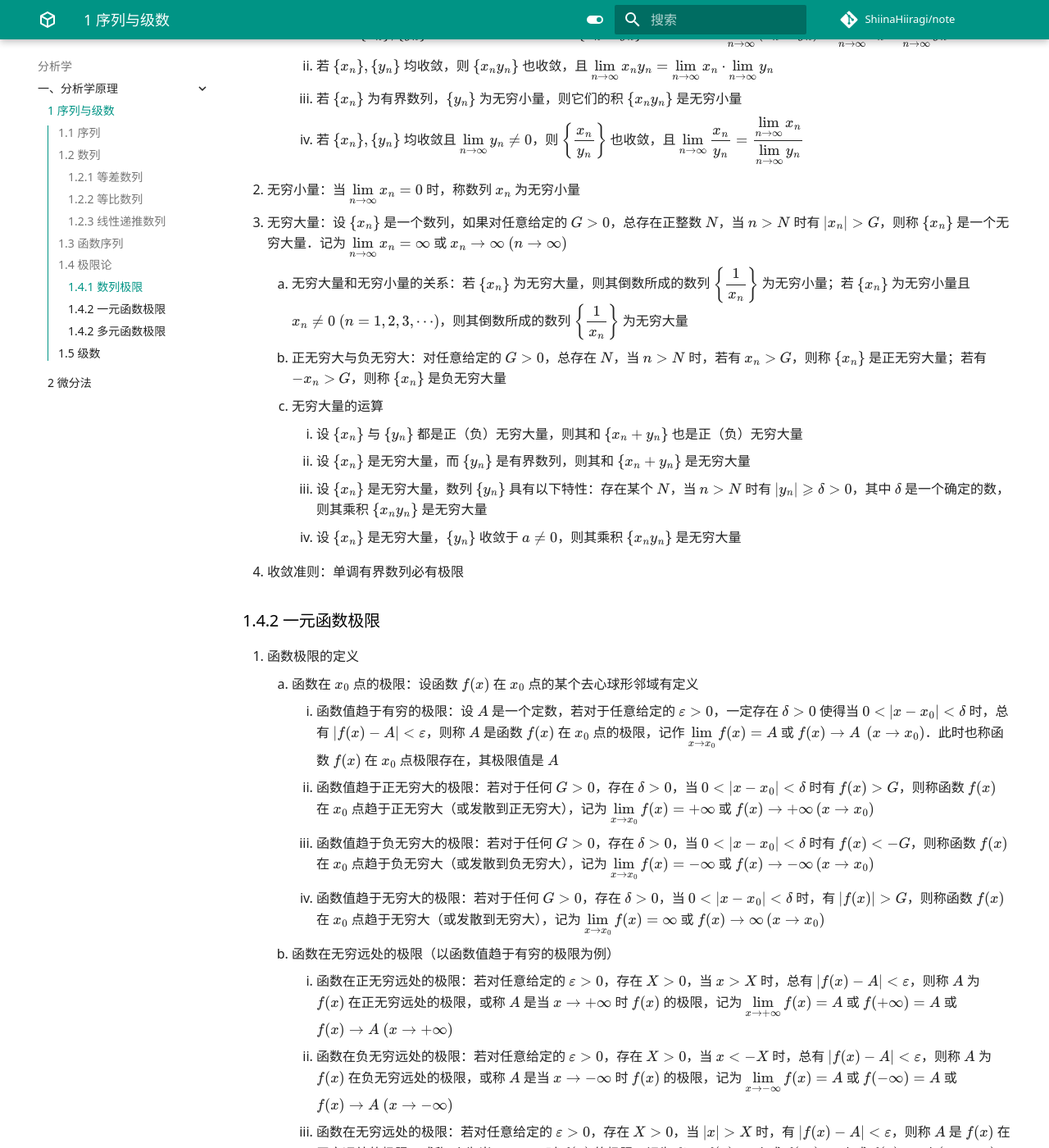
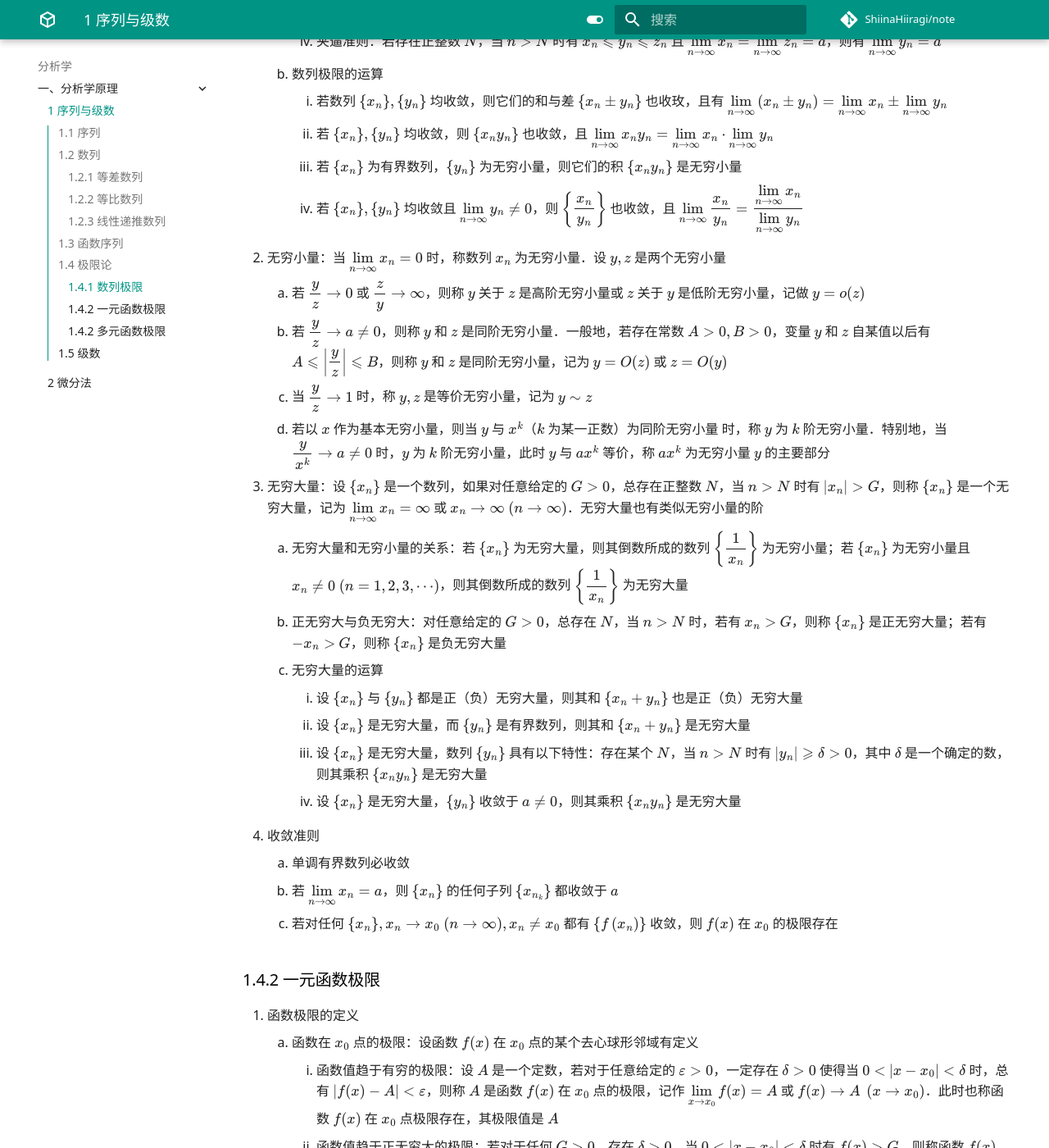
Before and after one commit to ShiinaHiiragi/note, an MkDocs documentation site: the page built from docs/anly/princ/seq.md, in a window 1280 px wide and 1400 px high, scrolled down 5066 px. Shown: the whole window at 82% size. Built offline with MkDocs 1.6.1 and Material for MkDocs 9.7.7, drawn with Linux system fonts in a browser that asks for light colours; comment, search, counter and statistics services are not loaded; some of the changed text lies outside the part shown.

Commit message:
edit sakai

```diff
--- a/docs/anly/princ/seq.md
+++ b/docs/anly/princ/seq.md
@@ -13,6 +13,40 @@
 
 ## 1.2 数列
 1. 数列：以数集作为值域的序列称为数列，通常以正整数集 $\mathbf Z_+$ 作为定义域．一般记为 $a_1, a_2, \cdots, a_n, \cdots$，简记作 $\{a_n\}$
+    1. 通项公式：如果数列 $\{a_n\}$ 的第 $n$ 项（即通项）与 $n$ 之间具有函数关系 $f(n)$，则称这个公式为该数列的通项公式
+    2. 子列：在数列 $\{a_n\}$ 中，保持原来次序自左往右任意选取无穷多个项的数列 $a_{n_{1}}, a_{n_{2}}, \cdots, a_{n_{k}}, \cdots$ 称为 $\left\{a_{n}\right\}$ 的一个子列，简记作 $\{a_{n_{k}}\}$
+    3. 前 $n$ 项和：对于数列 $\{a_n\}$，称 ${\displaystyle \sum_{i=1}^n a_i}$ 为该数列的前 $n$ 项和，记作 $S_n$
+        1. $\{S_n\}$ 也是一个数列，且有 $a_n = \left\{\begin{aligned} & S_1, & n = 1 \\ & S_n - S_{n-1}, & n = 2, 3, 4, \cdots \end{aligned}\right.$
+        2. 级数：记 ${\displaystyle \sum_{i=1}^\infty a_i = \lim_{n \to \infty} \sum_{i=1}^n a_i = \lim_{n \to \infty} S_n}$ ，称之为无穷级数
+
+        !!! note "$\text{Bernoulli}$ 数"
+            设 $S_n^p=1^p+2^p+\cdots+n^p$，则有
+
+            $$
+            S_n^p=\dfrac{1}{p+1} n^{p+1}+\dfrac{1}{2} n^p+\dfrac{B_2}{2}\dbinom{p}{1} n^{p-1}+\dfrac{B_3}{3}\dbinom{p}{2}n^{p-2}+\cdots+\dfrac{B_p}{p}\dbinom{p}{p-1}n
+            $$
+
+            且
+
+            $$
+            \dfrac{1}{p+1}+\dfrac{1}{2}+\dfrac{B_2}{2}\dbinom{p}{1}+\dfrac{B_3}{3}\dbinom{p}{2}+\cdots+\dfrac{B_p}{p}\dbinom{p}{p-1}=1
+            $$
+
+            其中 ${\displaystyle \sum_{k=0}^n\dbinom{p+1}{k} B_k=0}$．从而以下结论成立
+
+            1. $(1+B)^{p+1}-B_{p+1}=0$
+            2. $\dfrac{S_n^p}{p !}=\dfrac{B_0(n+1)^{p+1}}{0 !(p+1) !}+\dfrac{B_1(n+1)^p}{1 ! p !}+\dfrac{B_2(n+1)^{p-1}}{2 !(p-1) !}+\cdots+\dfrac{B_p(n+1)}{p ! 1 !}$
+            3. ${\displaystyle \dfrac{x}{\mathrm{e}^x-1}=\dfrac{B_0}{0 !}+\dfrac{B_1}{1 !} x+\dfrac{B_2}{2 !} x^2+\cdots=\sum_{k=0}^{\infty} \dfrac{B_k}{k !} x^k}$
+
+            据此导出常用的前 $n$ 项和
+
+            4. $1+2+3+\cdots+n=\dfrac{1}{2} n(n+1)$
+            5. $1^2+2^2+3^2+\cdots+n^2=\dfrac{1}{6} n(n+1)(2 n+1)$
+            6. $1^3+2^3+3^3+\cdots+n^3=\dfrac{1}{4} n^2(n+1)^2$
+            7. $1^4+2^4+3^4+\cdots+n^4=\dfrac{1}{30} n(n+1)(2 n+1)\left(3 n^2+3 n-1\right)$
+            8. $1^5+2^5+3^5+\cdots+n^5=\dfrac{1}{12} n^2(n+1)^2\left(2 n^2+2 n-1\right)$
+
+2. 数列的分类
     1. 按定义域分类
         1. 有穷数列：以自然数 $n$ 为定义域的数列
         2. 无穷数列：以自然数集 $\mathbf N$ 为定义域的数列
@@ -23,39 +57,7 @@
         1. 常数列：各项都相等的数列
         2. 单调数列：从第二项起每项都大于等于（小于等于）前一项的数列，则称数列为单调递增（递减）数列．特别地，若数列从第二项起每项都大于（小于）前一项，则称数列是严格单调递增（递减）的
         3. 摆动数列：有的项大于其前一项，有的项小于其前一项的数列
-2. 通项公式：如果数列 $\{a_n\}$ 的第 $n$ 项（即通项）与 $n$ 之间具有函数关系 $f(n)$，则称这个公式为该数列的通项公式
-3. 前 $n$ 项和：对于数列 $\{a_n\}$，称 ${\displaystyle \sum_{i=1}^n a_i}$ 为该数列的前 $n$ 项和，记作 $S_n$
-    1. $\{S_n\}$ 也是一个数列，且有 $a_n = \left\{\begin{aligned} & S_1, & n = 1 \\ & S_n - S_{n-1}, & n = 2, 3, 4, \cdots \end{aligned}\right.$
-    2. 级数：记 ${\displaystyle \sum_{i=1}^\infty a_i = \lim_{n \to \infty} \sum_{i=1}^n a_i = \lim_{n \to \infty} S_n}$ ，称之为无穷级数
-
-    !!! note "$\text{Bernoulli}$ 数"
-        设 $S_n^p=1^p+2^p+\cdots+n^p$，则有
-
-        $$
-        S_n^p=\dfrac{1}{p+1} n^{p+1}+\dfrac{1}{2} n^p+\dfrac{B_2}{2}\dbinom{p}{1} n^{p-1}+\dfrac{B_3}{3}\dbinom{p}{2}n^{p-2}+\cdots+\dfrac{B_p}{p}\dbinom{p}{p-1}n
-        $$
-
-        且
-
-        $$
-        \dfrac{1}{p+1}+\dfrac{1}{2}+\dfrac{B_2}{2}\dbinom{p}{1}+\dfrac{B_3}{3}\dbinom{p}{2}+\cdots+\dfrac{B_p}{p}\dbinom{p}{p-1}=1
-        $$
-
-        其中 ${\displaystyle \sum_{k=0}^n\dbinom{p+1}{k} B_k=0}$．从而以下结论成立
-
-        1. $(1+B)^{p+1}-B_{p+1}=0$
-        2. $\dfrac{S_n^p}{p !}=\dfrac{B_0(n+1)^{p+1}}{0 !(p+1) !}+\dfrac{B_1(n+1)^p}{1 ! p !}+\dfrac{B_2(n+1)^{p-1}}{2 !(p-1) !}+\cdots+\dfrac{B_p(n+1)}{p ! 1 !}$
-        3. ${\displaystyle \dfrac{x}{\mathrm{e}^x-1}=\dfrac{B_0}{0 !}+\dfrac{B_1}{1 !} x+\dfrac{B_2}{2 !} x^2+\cdots=\sum_{k=0}^{\infty} \dfrac{B_k}{k !} x^k}$
-
-        据此导出常用的前 $n$ 项和
-
-        4. $1+2+3+\cdots+n=\dfrac{1}{2} n(n+1)$
-        5. $1^2+2^2+3^2+\cdots+n^2=\dfrac{1}{6} n(n+1)(2 n+1)$
-        6. $1^3+2^3+3^3+\cdots+n^3=\dfrac{1}{4} n^2(n+1)^2$
-        7. $1^4+2^4+3^4+\cdots+n^4=\dfrac{1}{30} n(n+1)(2 n+1)\left(3 n^2+3 n-1\right)$
-        8. $1^5+2^5+3^5+\cdots+n^5=\dfrac{1}{12} n^2(n+1)^2\left(2 n^2+2 n-1\right)$
-
-4. 差分：对于数列 $\{a_k\}$，称 $\Delta a_k = a_{k+1} - a_k \ (k \in \mathbf Z_+)$ 为 $\{a_k\}$ 的一阶差分，数列 $\{\Delta a_k\}$ 称为 $\{a_k\}$ 的一阶差分数列
+3. 差分：对于数列 $\{a_k\}$，称 $\Delta a_k = a_{k+1} - a_k \ (k \in \mathbf Z_+)$ 为 $\{a_k\}$ 的一阶差分，数列 $\{\Delta a_k\}$ 称为 $\{a_k\}$ 的一阶差分数列
     1. 高阶差分：设 $r \in \mathbf Z_+$，称 $\Delta^r a_k = \Delta(\Delta^{r-1}a_k) \ (k \in \mathbf Z_+)$ 为 $\{a_k\}$ 的 $r$ 阶差分，数列 $\{\Delta^r a_k\}$ 称为 $\{a_k\}$ 的 $r$ 阶差分数列
     2. 差分的性质：对于数列 $\{a_k\}, \{b_k\}$
         1. $\Delta(\lambda a_k + \mu b_k) = \lambda \Delta a_k + \mu \Delta b_k$，其中 $\lambda, \mu$ 为常数
@@ -132,8 +134,12 @@
         2. 若 $\left\{x_{n}\right\},\left\{y_{n}\right\}$ 均收敛，则 $\left\{x_{n} y_{n}\right\}$ 也收敛，且 ${\displaystyle \lim _{n \rightarrow \infty} x_{n} y_{n}=\lim _{n \rightarrow \infty} x_{n} \cdot \lim _{n \rightarrow \infty} y_{n}}$
         3. 若 $\left\{x_{n}\right\}$ 为有界数列，$\left\{y_{n}\right\}$ 为无穷小量，则它们的积 $\left\{x_{n} y_{n}\right\}$ 是无穷小量
         4. 若 $\left\{x_{n}\right\},\left\{y_{n}\right\}$ 均收敛且 ${\displaystyle \lim _{n \rightarrow \infty} y_{n} \neq 0}$，则 $\left\{\dfrac{x_{n}}{y_{n}}\right\}$ 也收敛，且 ${\displaystyle \lim _{n \rightarrow \infty} \dfrac{x_{n}}{y_{n}}=\dfrac{{\displaystyle \lim _{n \rightarrow \infty} x_{n}}}{{\displaystyle \lim _{n \rightarrow \infty} y_{n}}}}$
-2. 无穷小量：当 ${\displaystyle \lim _{n \rightarrow \infty} x_{n}=0}$ 时，称数列 $x_n$ 为无穷小量
-3. 无穷大量：设 $\left\{x_{n}\right\}$ 是一个数列，如果对任意给定的 $G>0$，总存在正整数 $N$，当 $n>N$ 时有 $\left|x_{n}\right|>G$，则称 $\left\{x_{n}\right\}$ 是一个无穷大量．记为 ${\displaystyle \lim _{n \rightarrow \infty} x_{n}=\infty}$ 或 $x_{n} \rightarrow \infty \ (n \rightarrow \infty)$
+2. 无穷小量：当 ${\displaystyle \lim _{n \rightarrow \infty} x_{n}=0}$ 时，称数列 $x_n$ 为无穷小量．设 $y, z$ 是两个无穷小量
+    1. 若 $\dfrac{y}{z} \rightarrow 0$ 或 $\dfrac{z}{y} \rightarrow \infty$，则称 $y$ 关于 $z$ 是高阶无穷小量或 $z$ 关于 $y$ 是低阶无穷小量，记做 $y=o(z)$
+    2. 若 $\dfrac{y}{z} \rightarrow a \neq 0$，则称 $y$ 和 $z$ 是同阶无穷小量．一般地，若存在常数 $A>0, B>0$，变量 $y$ 和 $z$ 自某值以后有 ${\displaystyle A \leqslant\left|\dfrac{y}{z}\right| \leqslant B}$，则称 $y$ 和 $z$ 是同阶无穷小量，记为 $y=O(z)$ 或 $z=O(y)$
+    3. 当 $\dfrac{y}{z} \rightarrow 1$ 时，称 $y, z$ 是等价无穷小量，记为 $y \sim z$
+    4. 若以 $x$ 作为基本无穷小量，则当 $y$ 与 $x^{k}$（$k$ 为某一正数）为同阶无穷小量 时，称 $y$ 为 $k$ 阶无穷小量．特别地，当 $\dfrac{y}{x^{k}} \rightarrow a \neq 0$ 时，$y$ 为 $k$ 阶无穷小量，此时 $y$ 与 $a x^{k}$ 等价，称 $a x^{k}$ 为无穷小量 $y$ 的主要部分
+3. 无穷大量：设 $\left\{x_{n}\right\}$ 是一个数列，如果对任意给定的 $G>0$，总存在正整数 $N$，当 $n>N$ 时有 $\left|x_{n}\right|>G$，则称 $\left\{x_{n}\right\}$ 是一个无穷大量，记为 ${\displaystyle \lim _{n \rightarrow \infty} x_{n}=\infty}$ 或 $x_{n} \rightarrow \infty \ (n \rightarrow \infty)$．无穷大量也有类似无穷小量的阶
     1. 无穷大量和无穷小量的关系：若 $\left\{x_{n}\right\}$ 为无穷大量，则其倒数所成的数列 $\left\{\dfrac{1}{x_{n}}\right\}$ 为无穷小量；若 $\left\{x_{n}\right\}$ 为无穷小量且 $x_{n} \neq 0 \ (n=1,2,3, \cdots)$，则其倒数所成的数列 $\left\{\dfrac{1}{x_{n}}\right\}$ 为无穷大量
     2. 正无穷大与负无穷大：对任意给定的 $G>0$，总存在 $N$，当 $n>N$ 时，若有 $x_{n}>$ $G$，则称 $\left\{x_{n}\right\}$ 是正无穷大量；若有 $-x_{n}>$ $G$，则称 $\left\{x_{n}\right\}$ 是负无穷大量
     3. 无穷大量的运算
@@ -141,7 +147,10 @@
         2. 设 $\left\{x_{n}\right\}$ 是无穷大量，而 $\left\{y_{n}\right\}$ 是有界数列，则其和 $\left\{x_{n}+y_{n}\right\}$ 是无穷大量
         3. 设 $\left\{x_{n}\right\}$ 是无穷大量，数列 $\left\{y_{n}\right\}$ 具有以下特性：存在某个 $N$，当 $n>N$ 时有 $\left|y_{n}\right| \geqslant \delta>0$，其中 $\delta$ 是一个确定的数，则其乘积 $\left\{x_{n} y_{n}\right\}$ 是无穷大量
         4. 设 $\left\{x_{n}\right\}$ 是无穷大量，$\left\{y_{n}\right\}$ 收敛于 $a \neq 0$，则其乘积 $\left\{x_{n} y_{n}\right\}$ 是无穷大量
-4. 收敛准则：单调有界数列必有极限
+4. 收敛准则
+    1. 单调有界数列必收敛
+    2. 若 ${\displaystyle \lim _{n \rightarrow \infty} x_{n}=a}$，则 $\left\{x_{n}\right\}$ 的任何子列 $\left\{x_{n_{k}}\right\}$ 都收敛于 $a$
+    3. 若对任何 $\left\{x_{n}\right\}, x_{n} \rightarrow x_{0} \ (n \rightarrow \infty), x_{n} \neq x_{0}$ 都有 $\left\{f\left(x_{n}\right)\right\}$ 收敛，则 $f(x)$ 在 $x_{0}$ 的极限存在
 
 ### 1.4.2 一元函数极限
 1. 函数极限的定义
@@ -163,13 +172,13 @@
     3. 若 ${\displaystyle \lim _{x \rightarrow x_{0}} f(x)=A}$ 而 $A>B$（或 $A<B$），则存在 $\delta>0$，当 $0<\left|x-x_{0}\right|<\delta$ 时有 $f(x)>B$（或 $f(x)<B$）
     4. 唯一性：若 ${\displaystyle \lim _{x \rightarrow x_{0}} f(x)=A, \lim _{x \rightarrow x_{0}} f(x)=B}$，则 $A=B$
     5. 夹逼性：若存在 $\delta>0$，使当 $0<\left|x-x_{0}\right|<\delta$ 时有 $f(x) \leqslant g(x) \leqslant h(x)$ 且 ${\displaystyle \lim _{x \rightarrow x_{0}} f(x)=\lim _{x \rightarrow x_{0}} h(x)=A}$，则 ${\displaystyle \lim _{x \rightarrow x_{0}} g(x)=A}$
-    6. 局部有界性：若 ${\displaystyle \lim _{x \rightarrow x_{0}} f(x)=A}$，则存在 $\delta>0$ 使得 $f(x)$ 在区间 $\left(x_{0}-\delta, x_{0}\right) \cup\left(x_{0}, x_{0}+\delta\right)$ 内有界\
+    6. 局部有界性：若 ${\displaystyle \lim _{x \rightarrow x_{0}} f(x)=A}$，则存在 $\delta>0$ 使得 $f(x)$ 在区间 $\left(x_{0}-\delta, x_{0}\right) \cup\left(x_{0}, x_{0}+\delta\right)$ 内有界
     7. $\text{Heine}$ 定理：${\displaystyle \lim _{x \rightarrow x_{0}} f(x)=A}$ 当且仅当对任何以 $x_{0}$ 为极限的数列 $\left\{x_{n}\right\}\left(x_{n} \neq x_{0}\right)$ 都有 $f\left(x_{n}\right) \rightarrow A \ (n \rightarrow \infty)$
 3. 函数极限的运算：设 ${\displaystyle \lim _{x \rightarrow x_{0}} f(x)=A, \lim _{x \rightarrow x_{0}} g(x)=B}$
     1. ${\displaystyle \lim _{x \rightarrow x_{0}}[f(x) \pm g(x)]=A \pm B, \lim _{x \rightarrow x_{0}} f(x) g(x)=AB}$
     2. 若 $B\neq 0$，则 ${\displaystyle \lim _{x \rightarrow x_{0}} \dfrac{f(x)}{g(x)}=\dfrac{A}{B}}$
     3. 若 $A=0$ 且 $g(x)$ 在某区间 $\left(x_{0}-\delta, x_{0}\right) \cup\left(x_{0}, x_{0}+\delta\right)$ 有界，则 ${\displaystyle \lim _{x \rightarrow x_{0}} f(x) g(x)=0}$
-4. 两个重要极限：${\displaystyle \lim _{x \rightarrow 0} \frac{\sin x}{x}=1}$ 与 ${\displaystyle \lim _{x \rightarrow \infty}\left(1+\frac{1}{x}\right)^{x}=\mathrm{e}}$
+4. 两个重要极限：${\displaystyle \lim _{x \rightarrow 0} \dfrac{\sin x}{x}=1}$ 与 ${\displaystyle \lim _{x \rightarrow \infty}\left(1+\dfrac{1}{x}\right)^{x}=\mathrm{e}}$
 
 ### 1.4.2 多元函数极限
 
--- a/docs/assets/config.css
+++ b/docs/assets/config.css
@@ -67,6 +67,10 @@
 }
 
 /* Text in MathJax */
+div.arithmatex {
+  overflow: inherit !important;
+}
+
 mjx-utext[variant="sans-serif"] {
   font-family: "Noto Sans", "Noto Sans SC" !important;
   font-size: 0.8rem !important;
```
Also changed, not shown: docs/alg/elem/form.md (+1 -1 lines), docs/logic/set/zfc.md (+4 -1 lines).
